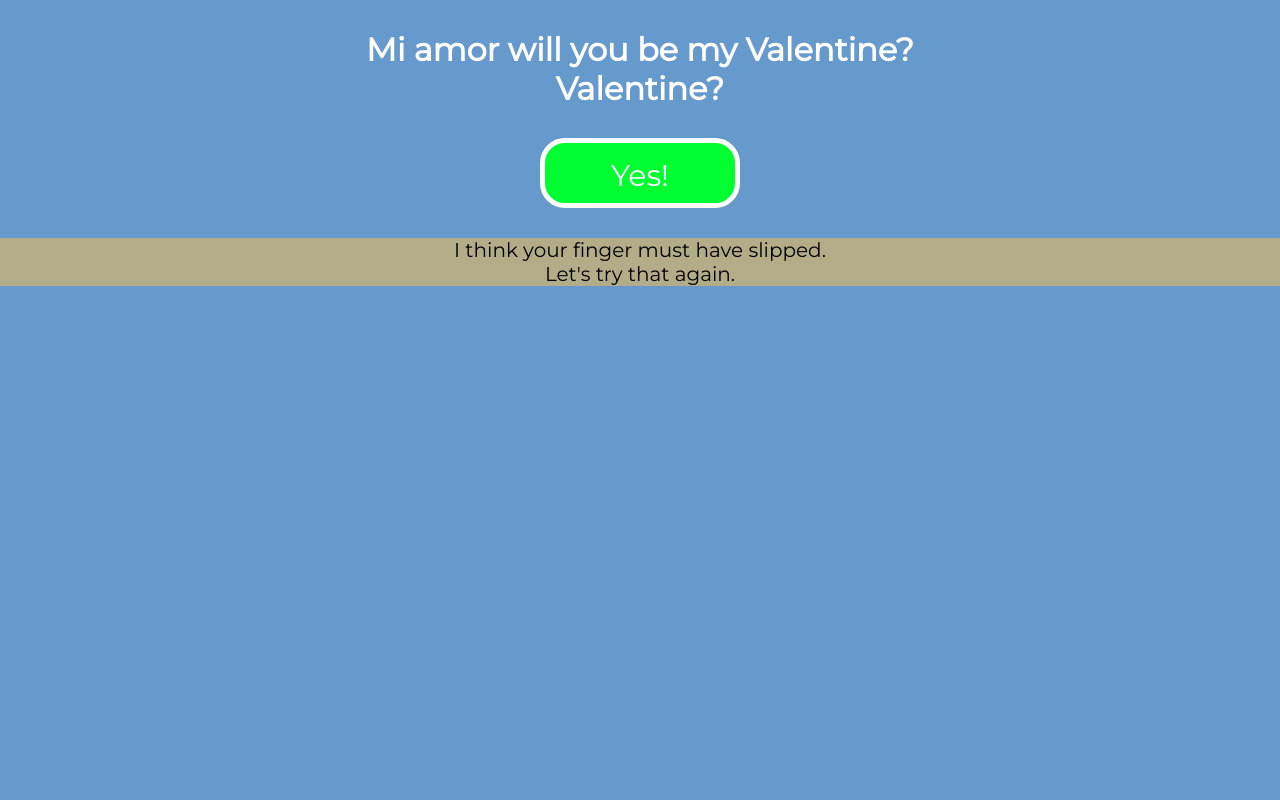
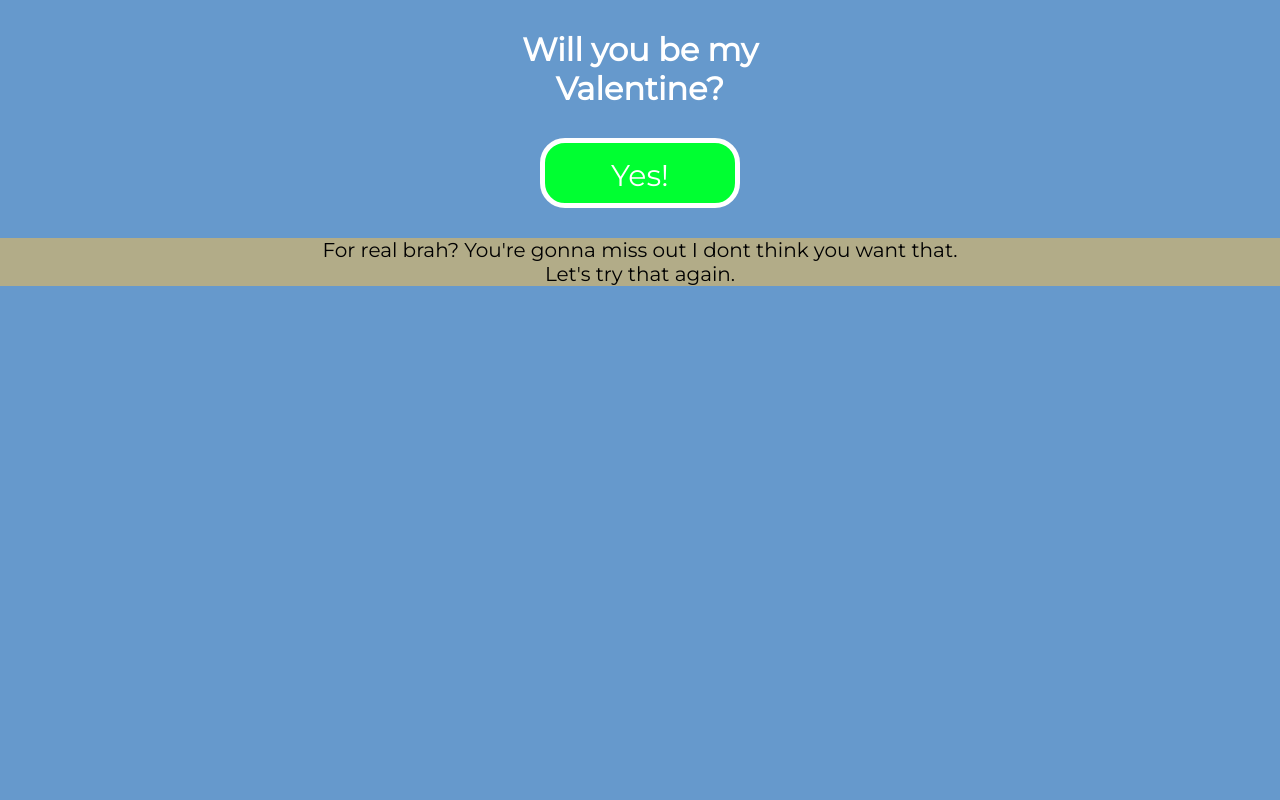
Before and after one commit to JohnAngel999/For-Kimberly, a plain HTML site: page index.html in a window 1280 px wide. Both pictures are taken after a click on the element "No.". Shown: the top 800 px of the page. Drawn offline with Linux system fonts and the light colour scheme.

Commit message:
final work

```diff
--- a/index.html
+++ b/index.html
@@ -11,10 +11,10 @@
 </head>
 <body>
   <div id="modal">
-      <h1 id="question">Mi amor will you be my Valentine?<br>Valentine?</h1>
+      <h1 id="question">Will you be my <br>Valentine?</h1>
       <div class="answers" id="yes">Yes!</div>
       <div class="answers" id="no">No.</div>
-      <div id="wrongAnswer"><p>I think your finger must have slipped.</p><p>Let's try that again. </p></div>
+      <div id="wrongAnswer"><p>For real brah? You're gonna miss out I dont think you want that.</p><p>Let's try that again. </p></div>
   </div>
   <div id="firstDiv" class="divs"><img src="./Disney.jpg" alt=""><div id="text1" class="writing">Why do I love you?<br>Click the number.</div><div id="heart1" class="textHeart">5</div></div>
   </div>
```
